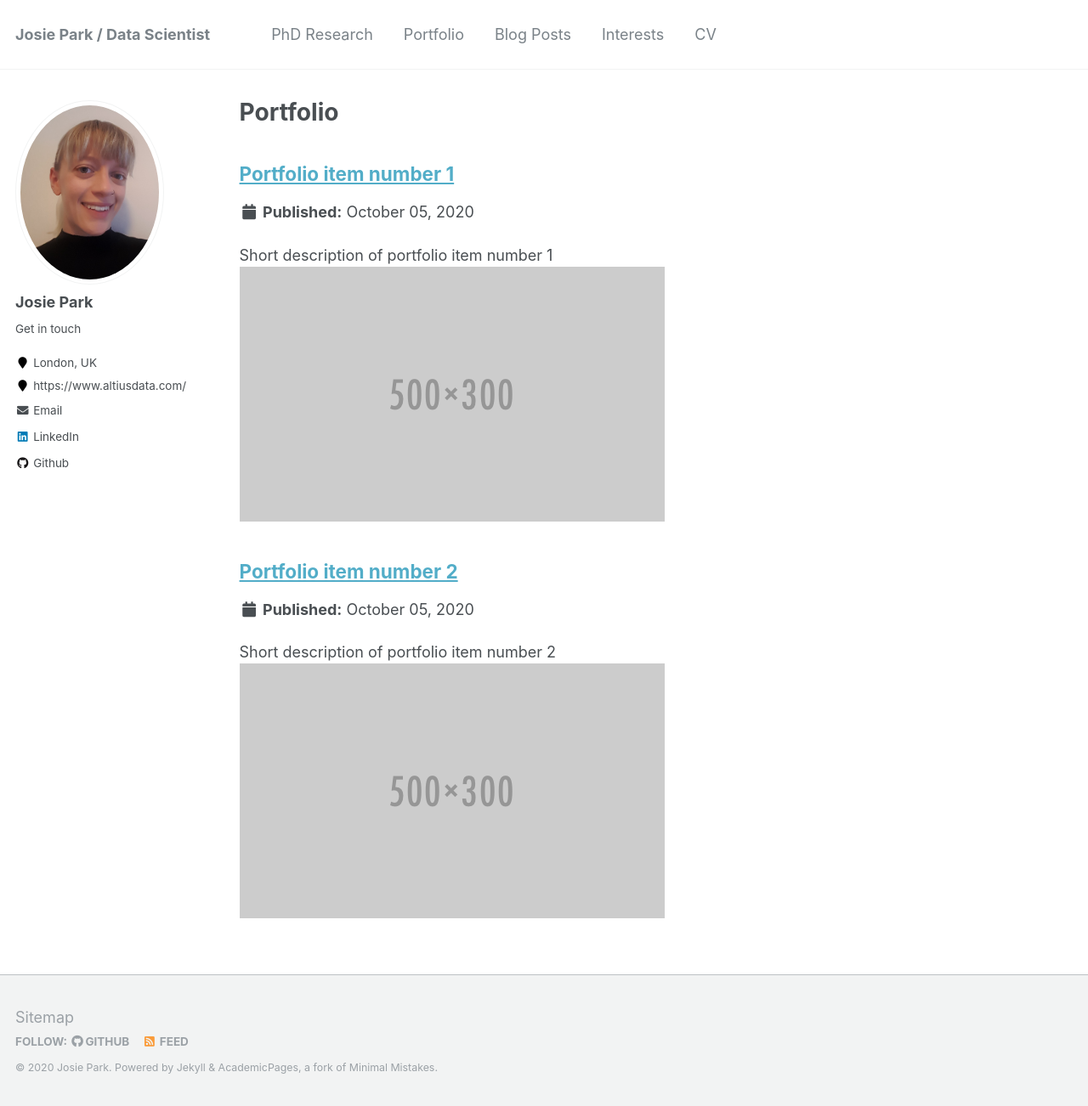
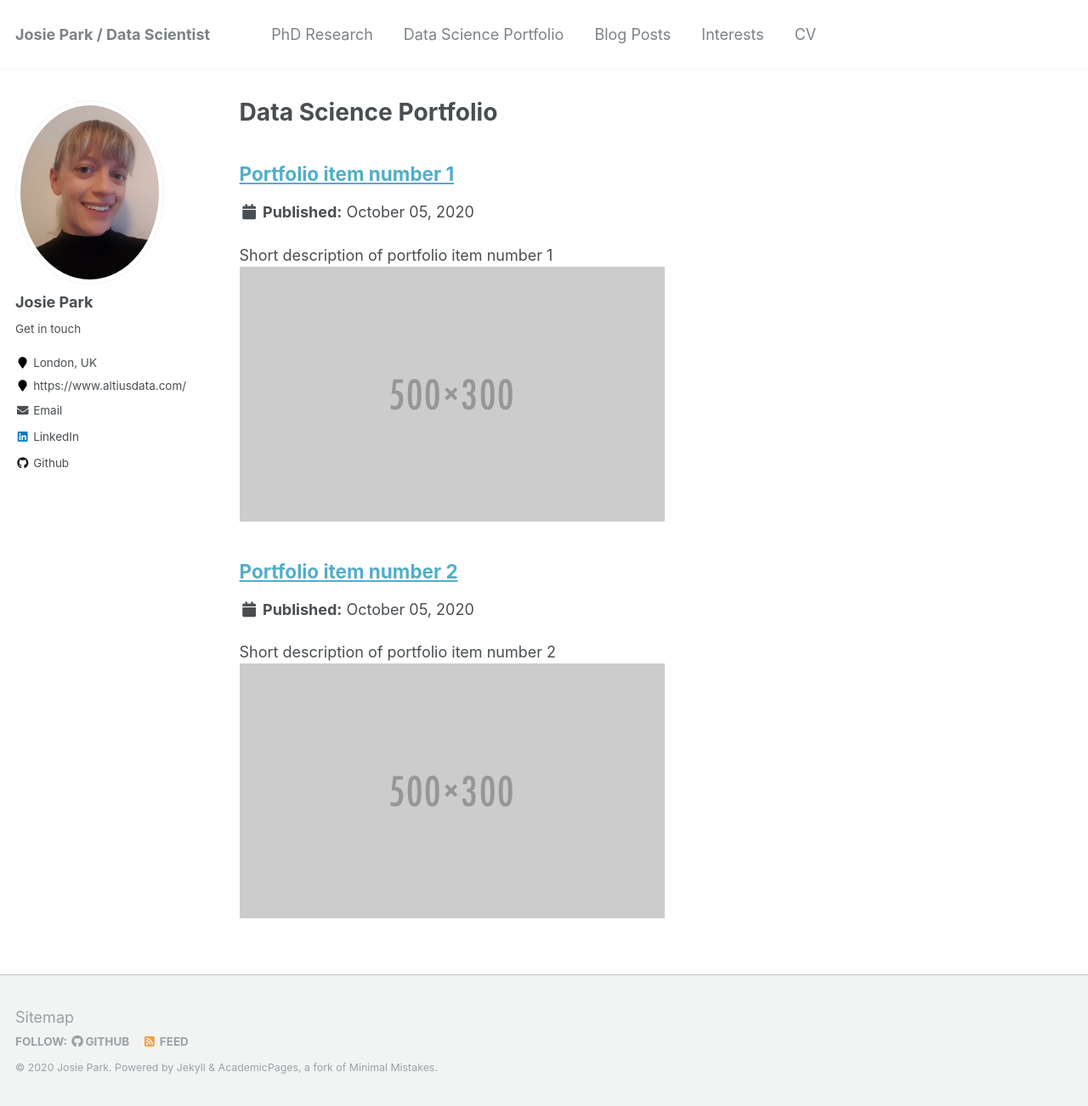
Before and after one commit to JosiePark/JosiePark.github.io, a Jekyll site: the page built from _pages/portfolio.md, in a window 1280 px wide and 1302 px high. Shown: the whole window at 85% size. Built offline with Jekyll 4.4.1, drawn with Linux system fonts in a browser that asks for light colours.

Commit message:
edit blog and portfolio

```diff
--- a/_data/navigation.yml
+++ b/_data/navigation.yml
@@ -3,7 +3,7 @@ main:
   - title: "PhD Research"
     url: /phd/
 
-  - title: "Portfolio"
+  - title: "Data Science Portfolio"
     url: /portfolio/
 
   - title: "Blog Posts"
--- a/_pages/portfolio.md
+++ b/_pages/portfolio.md
@@ -1,6 +1,6 @@
 ---
 layout: archive
-title: "Portfolio"
+title: "Data Science Portfolio"
 permalink: /portfolio/
 author_profile: true
 ---
```
Also changed, not shown: _posts/2020-09-07-blog-post-1.md (+0 -2 lines).
